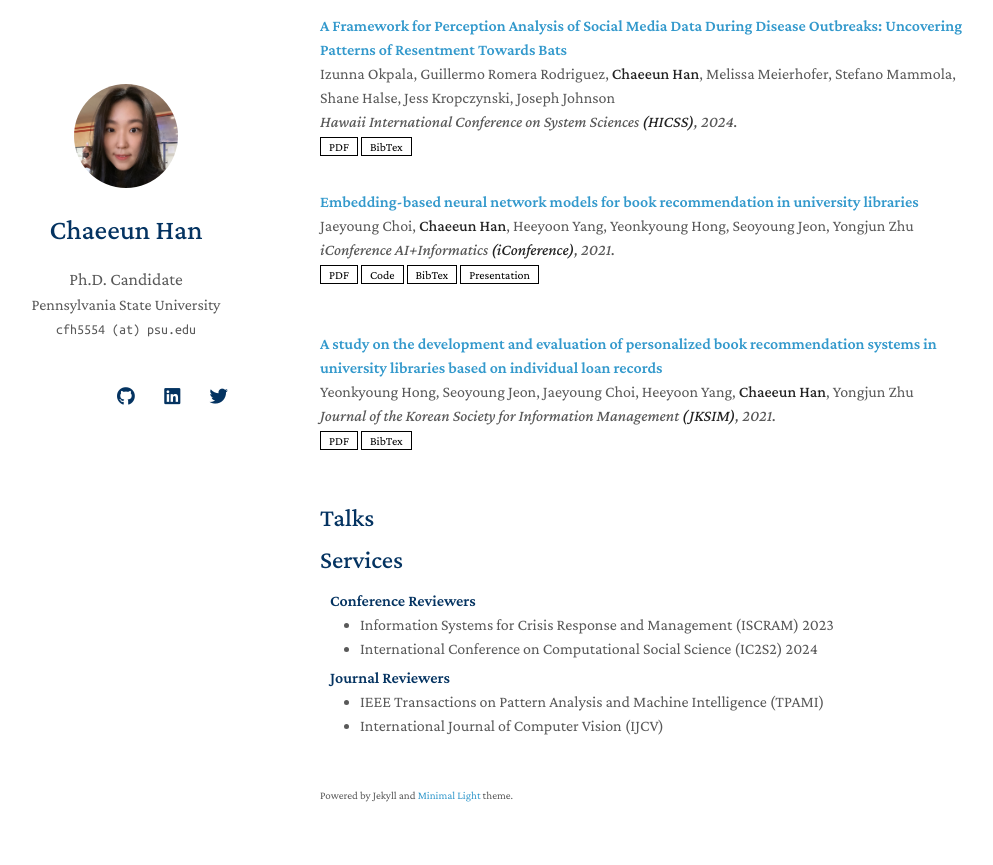
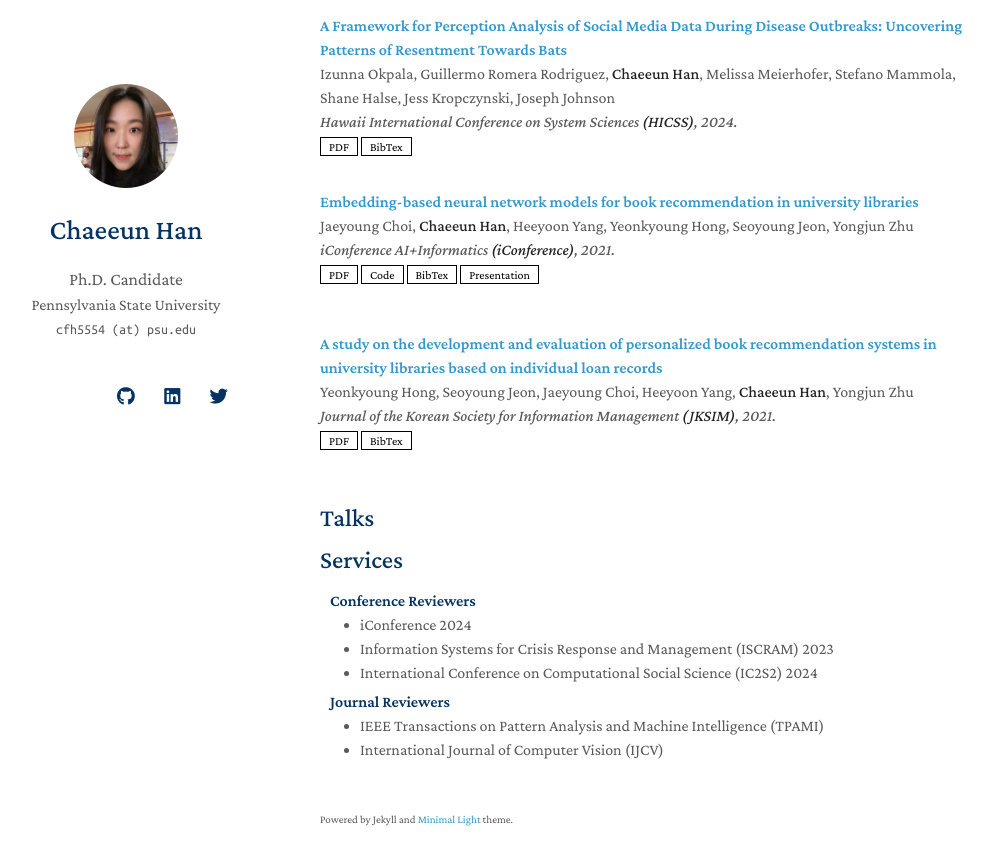
Before and after one commit to chaeeun-h/chaeeun-h.github.io, a Jekyll site: the page built from index.md, in a window 1280 px wide and 900 px high, scrolled down 1233 px. Shown: the top 865 px of the window, without its empty margins (150-1143 px from the left). Built offline with Jekyll 4.4.1, drawn with Linux system fonts in a browser that asks for light colours; nearby versions of some CDN libraries; a style sheet for code colours, icons or effects is not loaded; our own code applies the rules of GitHub Pages for plain Markdown files.

Commit message:
Update services.md

```diff
--- a/_includes/services.md
+++ b/_includes/services.md
@@ -3,6 +3,7 @@
 <h4 style="margin:0 10px 0;">Conference Reviewers</h4>
 
 <ul style="margin:0 0 5px;">
+  <li><a href="https://www.ischools.org/iconference"><autocolor>iConference 2024</autocolor></a></li>
   <li><a href="https://iscram.org"><autocolor>Information Systems for Crisis Response and Management (ISCRAM)  2023</autocolor></a></li>
   <li><a href="https://ic2s2-2024.org"><autocolor> International Conference on Computational Social Science (IC2S2) 2024</autocolor></a></li>
 </ul>
```
